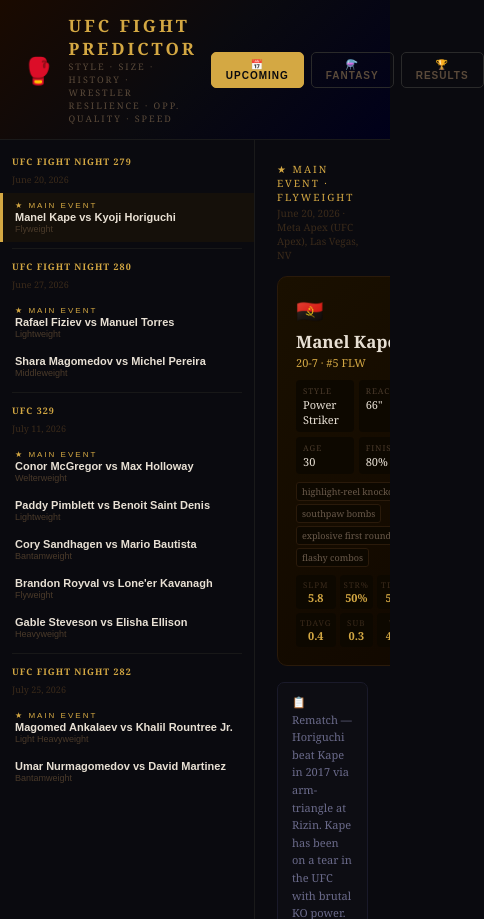
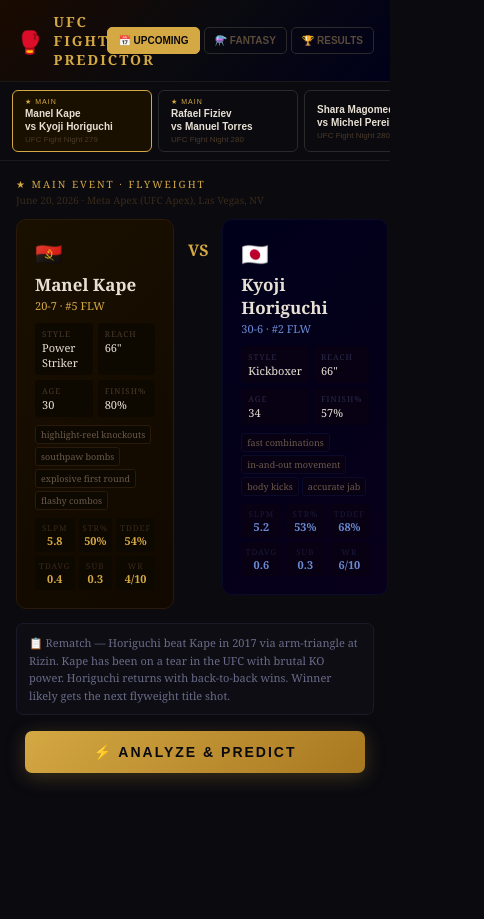
Before and after one commit to paifuu/ufc-fight-predictor, a React (Vite) app: page / in a window 390 px wide. Shown: the whole page, 484 px wide, since content can reach past the window. After the commit the page ends 869 px from the top, so only its background shows below. Built offline with nearby package versions, Linux system fonts and the light colour scheme.

Commit message:
feat: mobile responsive layout - horizontal fight scroller, stacked panels, bigger tap targets

```diff
--- a/src/App.jsx
+++ b/src/App.jsx
@@ -1542,15 +1542,16 @@
   return(
     <div style={{minHeight:"100vh",background:"#0a0a0f",fontFamily:"Georgia,serif",color:"#e8e0d4"}}>
       {/* Header */}
-      <div style={{background:"linear-gradient(135deg,#1a0a00,#0a0a0f 50%,#00001a)",borderBottom:"1px solid #1a1a1a",padding:"14px 22px",display:"flex",alignItems:"center",gap:14}}>
-        <div style={{fontSize:26}}>🥊</div>
-        <div>
-          <div style={{fontSize:17,fontWeight:700,letterSpacing:3,color:"#d4a843",textTransform:"uppercase"}}>UFC Fight Predictor</div>
-          <div style={{fontSize:9,color:"#5a4a3a",letterSpacing:2,textTransform:"uppercase"}}>Style · Size · History · Wrestler Resilience · Opp. Quality · Speed</div>
-        </div>
-        <div style={{marginLeft:"auto",display:"flex",gap:7}}>
+      {/* HEADER */}
+      <div style={{background:"linear-gradient(135deg,#1a0a00,#0a0a0f 50%,#00001a)",borderBottom:"1px solid #1a1a1a",padding:"12px 16px",display:"flex",alignItems:"center",gap:10}}>
+        <div style={{fontSize:22}}>🥊</div>
+        <div style={{flex:1,minWidth:0}}>
+          <div style={{fontSize:14,fontWeight:700,letterSpacing:2,color:"#d4a843",textTransform:"uppercase"}}>UFC Fight Predictor</div>
+          <div style={{fontSize:8,color:"#5a4a3a",letterSpacing:1,textTransform:"uppercase",display:"none"}} className="desktop-only">Style · Size · History · Wrestler Resilience · Opp. Quality · Speed</div>
+        </div>
+        <div style={{display:"flex",gap:4,flexShrink:0}}>
           {tabs.map(([m,lbl])=>(
-            <button key={m} onClick={()=>setMode(m)} style={{padding:"6px 14px",borderRadius:5,border:"1px solid",cursor:"pointer",fontSize:10,fontWeight:700,letterSpacing:1,textTransform:"uppercase",
+            <button key={m} onClick={()=>setMode(m)} style={{padding:"7px 10px",borderRadius:5,border:"1px solid",cursor:"pointer",fontSize:10,fontWeight:700,letterSpacing:0,textTransform:"uppercase",whiteSpace:"nowrap",
               borderColor:mode===m?"#d4a843":"#2a2a2a",background:mode===m?"#d4a843":"transparent",color:mode===m?"#0a0a0f":"#5a4a3a"}}>
               {lbl}
             </button>
@@ -1558,58 +1559,56 @@
         </div>
       </div>
 
-      {/* ACCURACY TAB */}
-      {mode==="accuracy"&&<div style={{height:"calc(100vh - 65px)",overflowY:"auto",width:"100%"}}><ResultsTab/></div>}
+      {/* RESULTS TAB */}
+      {mode==="accuracy"&&<div style={{height:"calc(100vh - 57px)",overflowY:"auto",width:"100%"}}><ResultsTab/></div>}
 
       {/* SCHEDULED TAB */}
       {mode==="scheduled"&&(
-        <div style={{display:"flex",height:"calc(100vh - 65px)"}}>
-          <div style={{width:255,flexShrink:0,borderRight:"1px solid #1a1a1a",overflowY:"auto",padding:"10px 0"}}>
-            {UPCOMING_EVENTS.map((evt,ei)=>(
-              <div key={ei}>
-                <div style={{padding:"5px 12px",fontSize:9,color:"#d4a843",fontWeight:700,letterSpacing:1,textTransform:"uppercase"}}>{evt.event.split(":")[0].split("—")[0].trim()}</div>
-                <div style={{padding:"0 12px 7px",fontSize:9,color:"#3a2a1a"}}>{evt.date}</div>
-                {evt.fights.map((f,fi)=>{
+        <div style={{height:"calc(100vh - 57px)",overflowY:"auto"}}>
+          {/* Fight selector — horizontal scroll on mobile */}
+          <div style={{overflowX:"auto",borderBottom:"1px solid #1a1a1a",padding:"8px 12px",display:"flex",gap:6,WebkitOverflowScrolling:"touch"}}>
+            {UPCOMING_EVENTS.map((evt,ei)=>
+              evt.fights.map((f,fi)=>{
                 const act=selEvt===ei&&selFight===fi;
                 return(
-                    <button key={fi} onClick={()=>{setSelEvt(ei);setSelFight(fi);setPred(null);}}
-                      style={{width:"100%",padding:"8px 12px",background:act?"#15100a":"transparent",border:"none",borderLeft:`3px solid ${act?"#d4a843":"transparent"}`,cursor:"pointer",textAlign:"left"}}>
-                      {f.isMain&&<div style={{fontSize:8,color:"#d4a843",letterSpacing:2,textTransform:"uppercase",marginBottom:1}}>★ Main Event</div>}
-                      <div style={{fontSize:11,color:"#e8e0d4",fontWeight:600}}>{f.f1} vs {f.f2}</div>
-                      <div style={{fontSize:9,color:"#4a3a2a",marginTop:1}}>{f.weightClass}</div>
+                  <button key={ei+"-"+fi} onClick={()=>{setSelEvt(ei);setSelFight(fi);setPred(null);}}
+                    style={{flexShrink:0,padding:"7px 12px",borderRadius:6,border:`1px solid ${act?"#d4a843":"#2a2a2a"}`,
+                      background:act?"#1a1000":"transparent",cursor:"pointer",textAlign:"left",minWidth:140}}>
+                    {f.isMain&&<div style={{fontSize:7,color:"#d4a843",letterSpacing:1,textTransform:"uppercase",marginBottom:1}}>★ MAIN</div>}
+                    <div style={{fontSize:10,color:"#e8e0d4",fontWeight:600,lineHeight:1.3}}>{f.f1}<br/>vs {f.f2}</div>
+                    <div style={{fontSize:8,color:"#4a3a2a",marginTop:2}}>{evt.event.split(":")[0].split("—")[0].trim()}</div>
                   </button>
                 );
-                })}
-                {ei<UPCOMING_EVENTS.length-1&&<div style={{margin:"6px 12px",borderTop:"1px solid #181818"}}/>}
-              </div>
-            ))}
-          </div>
-          <div style={{flex:1,overflowY:"auto",padding:"22px 22px"}}>
-            <div style={{marginBottom:14}}>
+              })
+            )}
+          </div>
+          {/* Fight detail */}
+          <div style={{padding:"16px 16px"}}>
+            <div style={{marginBottom:12}}>
               <div style={{fontSize:10,color:"#d4a843",letterSpacing:2,textTransform:"uppercase",marginBottom:2}}>
                 {fightMeta.isMain?"★ Main Event · ":""}{fightMeta.weightClass}
               </div>
               <div style={{fontSize:10,color:"#3a2a1a"}}>{evtMeta.date} · {evtMeta.venue}</div>
             </div>
-            <div style={{display:"grid",gridTemplateColumns:"1fr 40px 1fr",gap:12,alignItems:"start",marginBottom:16}}>
+            <div style={{display:"grid",gridTemplateColumns:"1fr 32px 1fr",gap:8,alignItems:"start",marginBottom:14}}>
               <FighterCard fighter={f1} idx={0}/>
-              <div style={{textAlign:"center",fontSize:20,fontWeight:900,color:"#d4a843",paddingTop:24}}>VS</div>
+              <div style={{textAlign:"center",fontSize:16,fontWeight:900,color:"#d4a843",paddingTop:20}}>VS</div>
               <FighterCard fighter={f2} idx={1}/>
             </div>
-            <div style={{background:"#0d0d13",border:"1px solid #1a1a2a",borderRadius:7,padding:"10px 14px",marginBottom:18,fontSize:11,color:"#6a6a8a",lineHeight:1.6}}>
+            <div style={{background:"#0d0d13",border:"1px solid #1a1a2a",borderRadius:7,padding:"10px 12px",marginBottom:16,fontSize:11,color:"#6a6a8a",lineHeight:1.6}}>
               📋 {fightMeta.context}
             </div>
             {!pred?(
-              <div style={{textAlign:"center",marginBottom:24}}>
-                <button onClick={analyze} style={{padding:"12px 38px",background:"linear-gradient(135deg,#d4a843,#a87820)",border:"none",borderRadius:7,color:"#0a0a0f",fontSize:13,fontWeight:700,letterSpacing:2,textTransform:"uppercase",cursor:"pointer",boxShadow:"0 4px 20px rgba(212,168,67,0.25)"}}>
+              <div style={{textAlign:"center",marginBottom:20}}>
+                <button onClick={analyze} style={{padding:"13px 0",width:"100%",maxWidth:340,background:"linear-gradient(135deg,#d4a843,#a87820)",border:"none",borderRadius:7,color:"#0a0a0f",fontSize:14,fontWeight:700,letterSpacing:2,textTransform:"uppercase",cursor:"pointer",boxShadow:"0 4px 20px rgba(212,168,67,0.25)"}}>
                   ⚡ Analyze & Predict
                 </button>
               </div>
             ):(
               <>
                 <ResultPanel pred={pred} f1={f1} f2={f2}/>
-                <div style={{textAlign:"center",marginTop:12,display:"flex",gap:8,justifyContent:"center"}}>
-                  <button onClick={()=>setPred(null)} style={{padding:"7px 22px",background:"transparent",border:"1px solid #2a2a2a",borderRadius:5,color:"#4a3a2a",fontSize:10,letterSpacing:2,textTransform:"uppercase",cursor:"pointer"}}>↺ Reset</button>
+                <div style={{textAlign:"center",marginTop:12,paddingBottom:20}}>
+                  <button onClick={()=>setPred(null)} style={{padding:"10px 28px",background:"transparent",border:"1px solid #2a2a2a",borderRadius:5,color:"#4a3a2a",fontSize:10,letterSpacing:2,textTransform:"uppercase",cursor:"pointer"}}>↺ Reset</button>
                 </div>
               </>
             )}
@@ -1619,15 +1618,14 @@
 
       {/* FANTASY TAB */}
       {mode==="fantasy"&&(
-        <div style={{display:"flex",height:"calc(100vh - 65px)"}}>
-          <div style={{width:400,flexShrink:0,borderRight:"1px solid #1a1a1a",overflowY:"auto",padding:14}}>
+        <div style={{height:"calc(100vh - 57px)",overflowY:"auto",padding:"14px 16px"}}>
           <div style={{fontSize:9,color:"#5a4a3a",letterSpacing:2,textTransform:"uppercase",marginBottom:10}}>⚗️ Build Your Fantasy Matchup</div>
           <div style={{display:"flex",gap:6,marginBottom:12}}>
             {[["red","🔴 Fighter 1",true],["blue","🔵 Fighter 2",false]].map(([col,lbl,isF1])=>(
-                <button key={col} onClick={()=>setEditF1(isF1)} style={{flex:1,padding:"7px",borderRadius:5,border:"1px solid",
+              <button key={col} onClick={()=>setEditF1(isF1)} style={{flex:1,padding:"10px",borderRadius:5,border:"1px solid",
                 borderColor:(isF1?editingF1:!editingF1)?(isF1?"#d4a843":"#6a8ad4"):"#2a2a2a",
                 background:(isF1?editingF1:!editingF1)?(isF1?"#1a1000":"#00001a"):"transparent",
-                  color:(isF1?editingF1:!editingF1)?(isF1?"#d4a843":"#6a8ad4"):"#4a4a4a",cursor:"pointer",fontSize:10,fontWeight:700}}>
+                color:(isF1?editingF1:!editingF1)?(isF1?"#d4a843":"#6a8ad4"):"#4a4a4a",cursor:"pointer",fontSize:11,fontWeight:700}}>
                 {lbl}
               </button>
             ))}
@@ -1635,7 +1633,7 @@
           <div style={{marginBottom:12}}>
             <div style={{fontSize:9,color:"#3a3a3a",letterSpacing:1,textTransform:"uppercase",marginBottom:4}}>Load a real fighter</div>
             <select value={editingF1?f1src:f2src} onChange={e=>loadDB(editingF1?1:2,e.target.value)}
-                style={{width:"100%",background:"#0a0a0a",border:"1px solid #2a2a2a",borderRadius:5,padding:"7px 8px",color:"#e8e0d4",fontSize:12}}>
+              style={{width:"100%",background:"#0a0a0a",border:"1px solid #2a2a2a",borderRadius:5,padding:"10px 8px",color:"#e8e0d4",fontSize:14}}>
               <option value="custom">— Custom Fighter —</option>
               {FIGHTER_NAMES.map(n=><option key={n} value={n}>{n}</option>)}
             </select>
@@ -1643,46 +1641,42 @@
           {editingF1
             ?<FighterEditor fighter={fantasyF1} color="gold" update={updF1} label="🔴 Fighter 1"/>
             :<FighterEditor fighter={fantasyF2} color="blue" update={updF2} label="🔵 Fighter 2"/>}
-          </div>
-          <div style={{flex:1,overflowY:"auto",padding:"22px 22px"}}>
-            <div style={{display:"grid",gridTemplateColumns:"1fr 40px 1fr",gap:12,alignItems:"center",marginBottom:16}}>
+          {/* Preview cards */}
+          <div style={{marginTop:16}}>
+            <div style={{display:"grid",gridTemplateColumns:"1fr 32px 1fr",gap:8,alignItems:"center",marginBottom:14}}>
               {[fantasyF1,fantasyF2].map((fighter,idx)=>(
                 <React.Fragment key={idx}>
-                  {idx===1&&<div style={{textAlign:"center",fontSize:20,fontWeight:900,color:"#d4a843"}}>VS</div>}
+                  {idx===1&&<div style={{textAlign:"center",fontSize:16,fontWeight:900,color:"#d4a843"}}>VS</div>}
                   <div style={{background:idx===0?"linear-gradient(135deg,#1a1000,#110800)":"linear-gradient(135deg,#00001a,#08001a)",
-                    border:`1px solid ${idx===0?"#2a1a0a":"#0a0a2a"}`,borderRadius:10,padding:16}}>
-                    <div style={{fontSize:15,fontWeight:700,color:"#e8e0d4",marginBottom:2}}>{fighter.name||`Fighter ${idx+1}`}</div>
-                    <div style={{fontSize:10,color:idx===0?"#d4a843":"#6a8ad4",marginBottom:8}}>{fighter.style} · {fighter.reach}" · Age {fighter.age} · {fighter.naturalWeight}lbs</div>
-                    <div style={{display:"grid",gridTemplateColumns:"1fr 1fr 1fr",gap:4}}>
+                    border:`1px solid ${idx===0?"#2a1a0a":"#0a0a2a"}`,borderRadius:10,padding:12}}>
+                    <div style={{fontSize:13,fontWeight:700,color:"#e8e0d4",marginBottom:2}}>{fighter.name||`Fighter ${idx+1}`}</div>
+                    <div style={{fontSize:9,color:idx===0?"#d4a843":"#6a8ad4",marginBottom:6}}>{fighter.style} · {fighter.reach}" · Age {fighter.age}</div>
+                    <div style={{display:"grid",gridTemplateColumns:"1fr 1fr 1fr",gap:3}}>
                       {[["SLpM",fighter.stats.slpm],["Fin%",fighter.stats.finishRate+"%"],["TDavg",fighter.stats.tdavg],["Str%",fighter.stats.stracc+"%"],["TDdef",fighter.stats.tddef+"%"],["Sub",fighter.stats.subavg]].map(([k,v])=>(
-                        <div key={k} style={{background:idx===0?"#0d0800":"#080013",borderRadius:4,padding:"4px 6px",textAlign:"center"}}>
-                          <div style={{fontSize:8,color:idx===0?"#3a2a1a":"#1a1a3a",textTransform:"uppercase",letterSpacing:1}}>{k}</div>
-                          <div style={{fontSize:11,fontWeight:700,color:idx===0?"#d4a843":"#6a8ad4"}}>{v}</div>
+                        <div key={k} style={{background:idx===0?"#0d0800":"#080013",borderRadius:4,padding:"3px 5px",textAlign:"center"}}>
+                          <div style={{fontSize:7,color:idx===0?"#3a2a1a":"#1a1a3a",textTransform:"uppercase"}}>{k}</div>
+                          <div style={{fontSize:10,fontWeight:700,color:idx===0?"#d4a843":"#6a8ad4"}}>{v}</div>
                         </div>
                       ))}
-                    </div>
-                    <div style={{marginTop:7,fontSize:10,color:"#3a3a3a"}}>
-                      WR: {fighter.wrestlerResilience}/10 · Opp.Q: {fighter.opponentQuality}/100
                     </div>
                   </div>
                 </React.Fragment>
               ))}
             </div>
             {!fantasyPred?(
-              <div style={{textAlign:"center",marginBottom:24}}>
+              <div style={{textAlign:"center",marginBottom:20}}>
                 <button onClick={analyzeFantasy} disabled={!fantasyF1.name||!fantasyF2.name}
-                  style={{padding:"12px 38px",background:"linear-gradient(135deg,#d4a843,#a87820)",border:"none",borderRadius:7,color:"#0a0a0f",fontSize:13,fontWeight:700,letterSpacing:2,textTransform:"uppercase",cursor:"pointer",
+                  style={{padding:"13px 0",width:"100%",background:"linear-gradient(135deg,#d4a843,#a87820)",border:"none",borderRadius:7,color:"#0a0a0f",fontSize:14,fontWeight:700,letterSpacing:2,textTransform:"uppercase",cursor:"pointer",
                     boxShadow:"0 4px 20px rgba(212,168,67,0.25)",opacity:(!fantasyF1.name||!fantasyF2.name)?0.4:1}}>
                   ⚡ Run Fantasy Prediction
                 </button>
-                <div style={{marginTop:7,fontSize:10,color:"#2a2a2a"}}>Considers style · size · reach · wrestler resilience · opp. quality · speed handling</div>
               </div>
             ):(
               <>
                 <ResultPanel pred={fantasyPred} f1={fantasyF1} f2={fantasyF2}/>
-                <div style={{textAlign:"center",marginTop:12,display:"flex",gap:8,justifyContent:"center"}}>
-                  <button onClick={()=>setFantasyPred(null)} style={{padding:"7px 22px",background:"transparent",border:"1px solid #2a2a2a",borderRadius:5,color:"#4a3a2a",fontSize:10,letterSpacing:2,textTransform:"uppercase",cursor:"pointer"}}>↺ Reset</button>
-                  <button onClick={()=>setShowShare(true)} style={{padding:"7px 22px",background:"#1a1000",border:"1px solid #d4a843",borderRadius:5,color:"#d4a843",fontSize:10,letterSpacing:2,textTransform:"uppercase",cursor:"pointer"}}>📤 Share Card</button>
+                <div style={{textAlign:"center",marginTop:12,display:"flex",gap:8,justifyContent:"center",paddingBottom:20}}>
+                  <button onClick={()=>setFantasyPred(null)} style={{padding:"10px 22px",background:"transparent",border:"1px solid #2a2a2a",borderRadius:5,color:"#4a3a2a",fontSize:10,letterSpacing:2,textTransform:"uppercase",cursor:"pointer"}}>↺ Reset</button>
+                  <button onClick={()=>setShowShare(true)} style={{padding:"10px 22px",background:"#1a1000",border:"1px solid #d4a843",borderRadius:5,color:"#d4a843",fontSize:10,letterSpacing:2,textTransform:"uppercase",cursor:"pointer"}}>📤 Share</button>
                 </div>
               </>
             )}
@@ -1692,7 +1686,7 @@
 
       {showShare&&fantasyPred&&<ShareCard pred={fantasyPred} f1={fantasyF1} f2={fantasyF2} onClose={()=>setShowShare(false)}/>}
 
-      <style>{`::-webkit-scrollbar{width:5px}::-webkit-scrollbar-track{background:#0a0a0f}::-webkit-scrollbar-thumb{background:#2a1a0a;border-radius:3px}input[type=range]{height:4px}select option{background:#111}`}</style>
+      <style>{`*{box-sizing:border-box}::-webkit-scrollbar{width:4px;height:4px}::-webkit-scrollbar-track{background:#0a0a0f}::-webkit-scrollbar-thumb{background:#2a1a0a;border-radius:3px}input[type=range]{height:4px}select option{background:#111}@media(min-width:700px){.desktop-only{display:block!important}}`}</style>
     </div>
   );
 }
```
Lines whose indentation alone changed are shown as unchanged.
